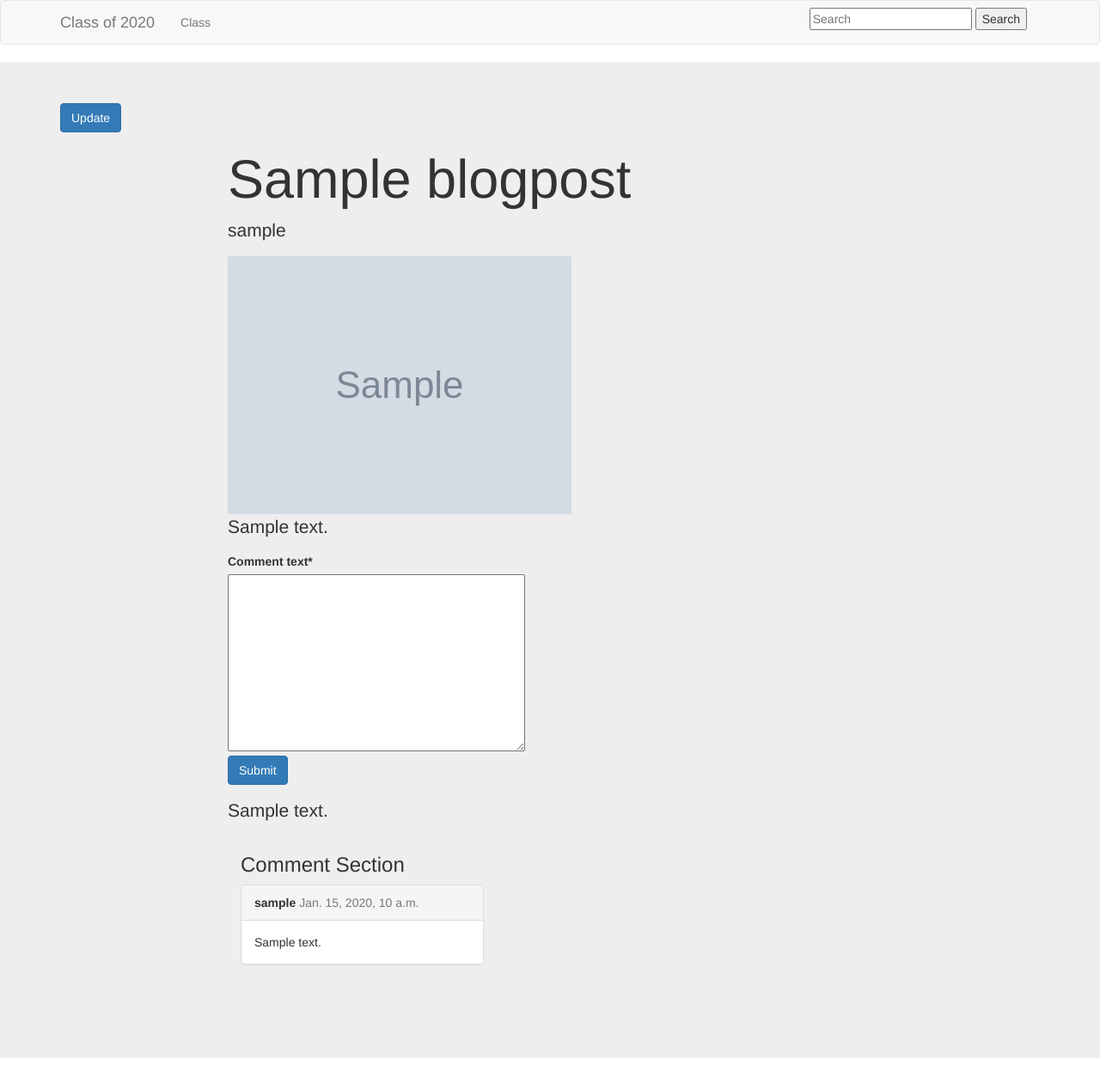
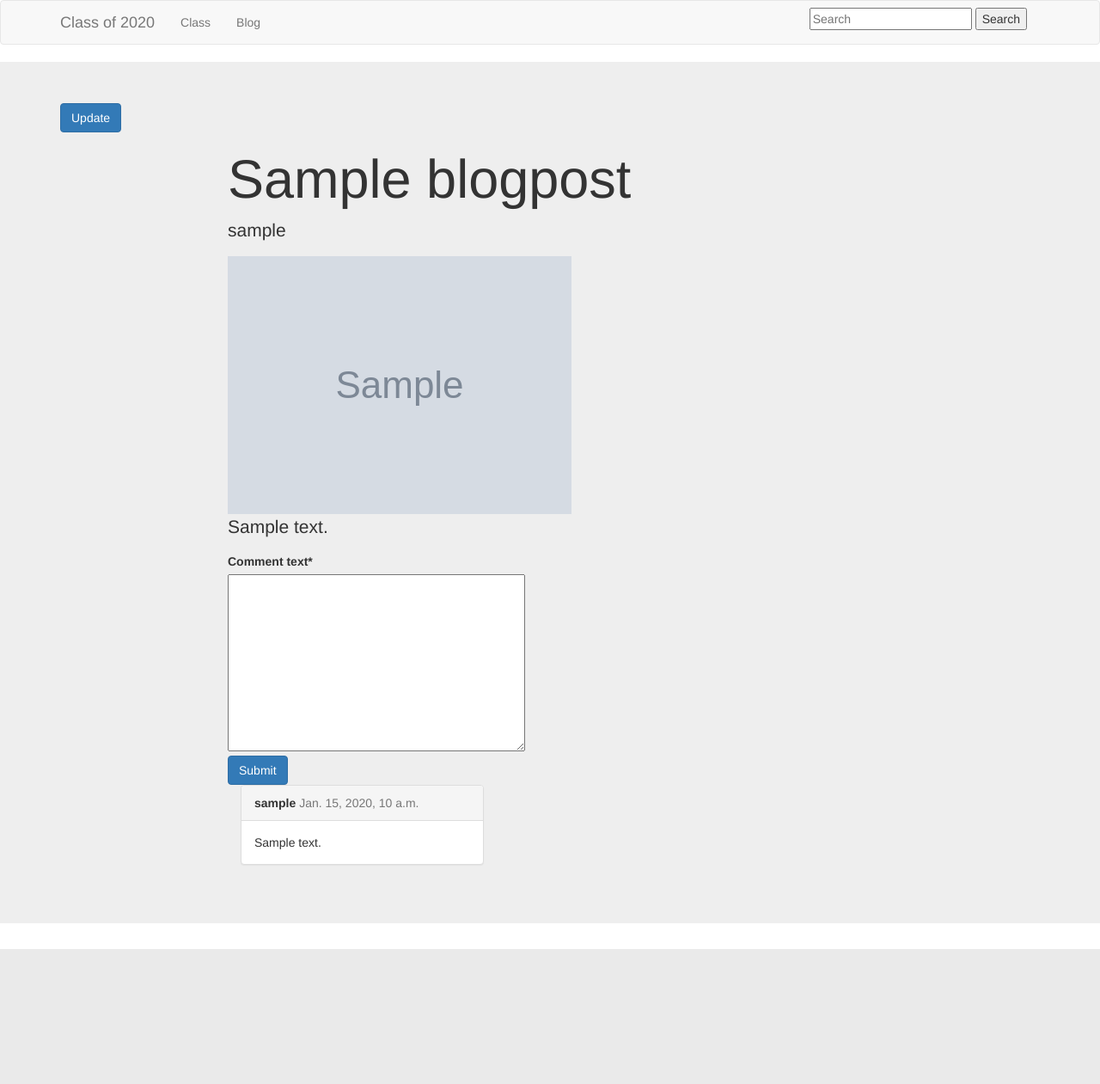
Before and after one commit to NischalLal/class-ultimate-classof2020, a Django app: template ultimatewebsite/templates/blogs/detail.html in a window 1280 px wide. Shown: the whole page at 86% size. After the commit the page ends 1104 px from the top, so only its background shows below. Run offline with Django 3.2, Linux system fonts and the light colour scheme; the template is opened without the code that fills it: values that come from a table or form of the project are taken from there, others are empty; tables that the repository leaves empty hold one stand-in row (values such as "Sample post"); grey boxes marked "Sample" are stand-in pictures; some libraries are stand-ins or nearby versions.

Commit message:
Removes slug from form

```diff
--- a/ultimatewebsite/blogs/forms.py
+++ b/ultimatewebsite/blogs/forms.py
@@ -4,8 +4,7 @@ from blogs.models import BlogPost, Comment
 class BlogPostForm(forms.ModelForm):
     class Meta:
         model = BlogPost
-        fields = ('title', 'slug', 'main_image', 'text')
-
+        fields = ('title','main_image', 'text')
 
 class NewCommentForm(forms.ModelForm):
     class Meta:
--- a/ultimatewebsite/templates/base.html
+++ b/ultimatewebsite/templates/base.html
@@ -33,7 +33,7 @@
           <div class = 'collapse navbar-collapse' id = 'collapseMenu'>
               <ul class="nav navbar-nav">
                   <li><a href="{% url 'Member List' %}">Class</a></li>
-
+                  <li><a href="{% url 'BlogPost List' %}">Blog</a></li>
               </ul>
 
 
--- a/ultimatewebsite/templates/blogs/detail.html
+++ b/ultimatewebsite/templates/blogs/detail.html
@@ -32,22 +32,10 @@
                             </form>
 
 
-                    <div class = 'commenter'>
-                        <p>{{blogpost.commenter}}</p>
-                    </div>
-
-                        <p>{{comment}}</p>
-
-
 
                     <div class = 'blogpost-comment'>
 
                         <div class="container">
-                            <div class="row">
-                                <div class="col-sm-12">
-                                <h3>Comment Section</h3>
-                                </div><!-- /col-sm-12 -->
-                            </div><!-- /row -->
 
                             <div class="row">
                                 {% for comment in comments  %}
@@ -63,11 +51,10 @@
                                     </div><!-- /panel panel-default -->
                                 </div><!-- /col-sm-5 -->
 
-
+                            </div> <!-- row -->
                         {% endfor %}
                         </div><!-- /container -->
                     </div>
-                    <hr>
 
 
 
```
Lines whose indentation alone changed are shown as unchanged.
